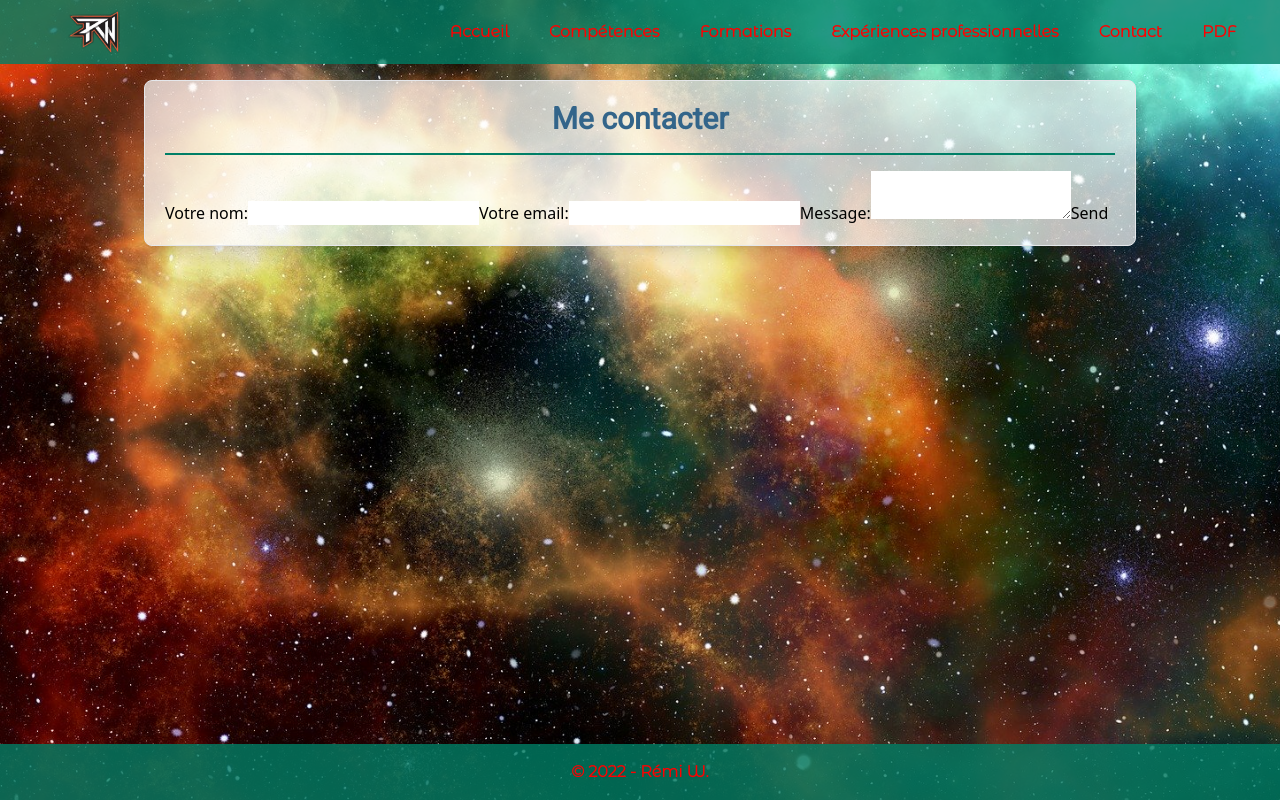
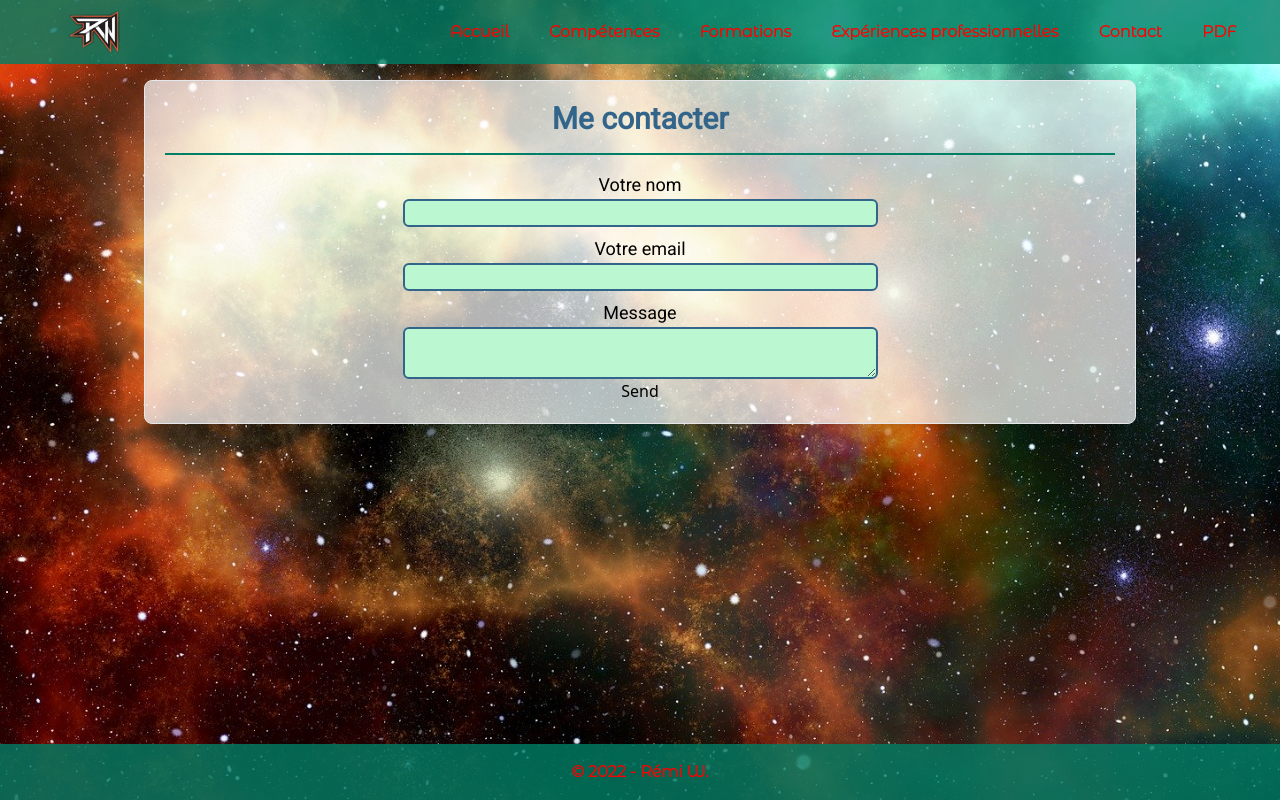
Before and after one commit to Willremi/cv-react, a React (Create React App) app: page /contact in a window 1280 px wide. Built offline with nearby package versions, Linux system fonts and the light colour scheme; a web font is replaced by a local one.

Commit message:
stylisation du formulaire

```diff
--- a/src/index.css
+++ b/src/index.css
@@ -50,7 +50,15 @@ body {
     a {
         @apply no-underline;
     }
-
+    label {
+        @apply font-roboto text-center md:text-lg
+    }
+    input {
+        @apply bg-green-200 border-2 border-div-blue rounded-md active:bg-div-green
+    }
+    textarea {
+        @apply bg-green-200 border-2 border-div-blue rounded-md active:bg-div-green
+    }
 }
 
 @layer components {
--- a/src/pages/Contact.js
+++ b/src/pages/Contact.js
@@ -7,21 +7,23 @@ const Contact = () => {
                 <h1 className='text-center text-div-blue font-roboto font-semibold'>Me contacter</h1>
                 <div className="border-t-2 my-4 border-div-green"></div>
 
-                <form name="contact" method="post" data-netlify="true" onSubmit="submit">
+                <form name="contact" method="post" data-netlify="true" onSubmit="submit"
+                    className=' flex flex-col w-1/2 mx-auto'
+                >
                     <input type="hidden" name="form-name" value="contact" />
 
-                        <label for="name">Votre nom:</label>
-                        <input type="text" name="name" />
+                    <label for="name">Votre nom</label>
+                    <input type="text" name="name" />
 
-                        <label for="email">Votre email:</label>
-                        <input type="email" name="email" />
+                    <label for="email" className='mt-2'>Votre email</label>
+                    <input type="email" name="email" />
 
 
-                        <label for="message">Message:</label>
-                        <textarea name="message"></textarea>
+                    <label for="message" className='mt-2'>Message</label>
+                    <textarea name="message"></textarea>
 
 
-                        <button type="submit">Send</button>
+                    <button type="submit">Send</button>
 
                 </form>
 
```
